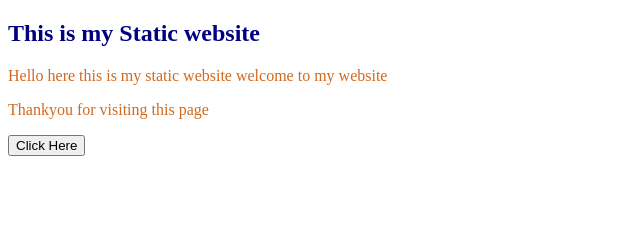
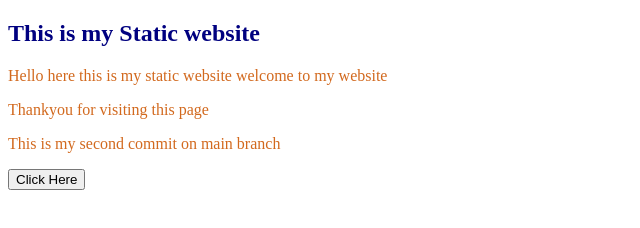
Before and after one commit to NEERAJAGADDAM/StaticDynamic, a plain HTML site: page index.html in a window 1280 px wide. Shown: the whole page, without its empty margins (0-640 px from the left). Drawn offline with Linux system fonts and the light colour scheme.

Commit message:
second commit

```diff
--- a/index.html
+++ b/index.html
@@ -10,6 +10,7 @@
     <h2>This is my Static website</h2>
     <p>Hello here this is my static website welcome to my website</p>
     <p>Thankyou for visiting this page</p>
+    <p>This is my second commit on main branch</p>
     <button onclick="clickMe()">Click Here</button>
     <script src="script.js"></script>
 </body>
```
